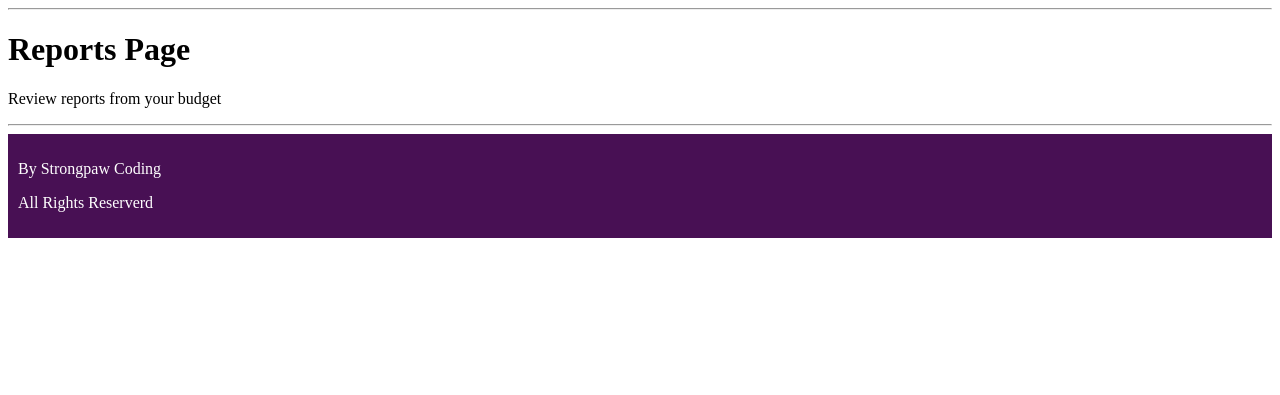
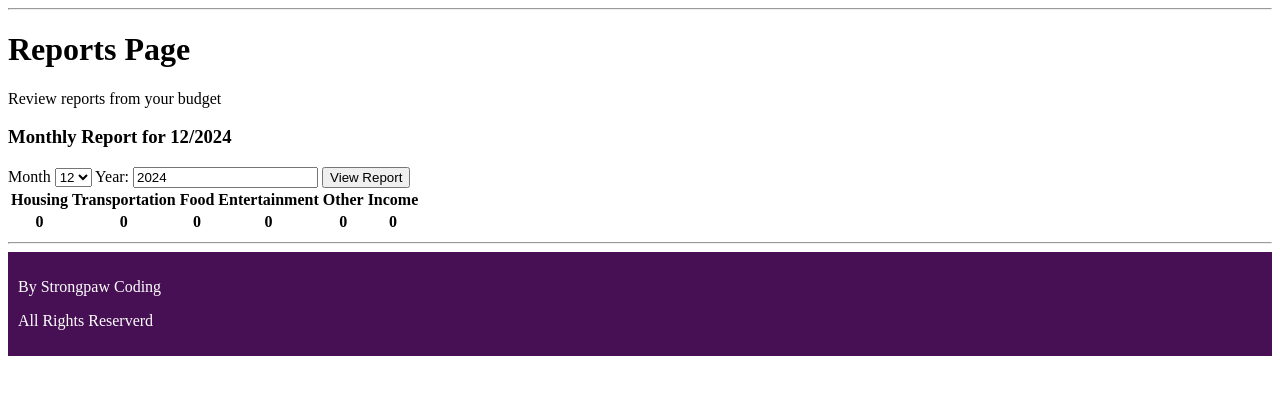
Before and after one commit to thieu-strongpaw/strongpaw_budget, a Django app: page /reports/ in a window 1280 px wide. Shown: the part 146-541 px from the top of the page. Run offline with Django 5.2, Linux system fonts and the light colour scheme; data that the repository does not hold is empty.

Commit message:
added the reports view.py and reports.html. Still need to work on parsing category data

```diff
--- a/reports/templates/reports/reports.html
+++ b/reports/templates/reports/reports.html
@@ -5,4 +5,38 @@
 <h1>Reports Page</h1>
 <p>Review reports from your budget</p>
 
+<h3>Monthly Report for {{ month }}/{{ year }}</h3>
+
+<!-- select month to report -->
+<form method="get">
+	<label for="month">Month</lable>
+	<select id="month" name="month">
+		{% for m in months %}
+			<option value="{{ m }}" {% if m == month %}selected{% endif %}>{{ m }}</option>
+		{% endfor %}
+	</select>
+	<label for="year">Year:</label>
+	<input type="number" id="year" name="year" value="{{ year }}">
+	<button type="submit">View Report</button>
+</form>
+
+<!-- transactions tabel breakdown -->
+<table>
+	<thead>
+		<tr>
+			{% for supercat in supercategories %}
+			<th>{{ supercat }}</th>
+			{% endfor %}
+		</tr>
+	</thead>
+	<tbody>
+		<tr>
+			<!-- this is the totals for supercategories -->
+			{% for name, value in totals_list %}
+				<th>{{ value }}</th>
+			{% endfor %}
+		</tr>
+	</tbody>
+</table>
+
 {% endblock page_content %}
--- a/reports/views.py
+++ b/reports/views.py
@@ -1,4 +1,52 @@
 from django.shortcuts import render
+from django.db.models import Sum
+from transactions.models import Transaction, Category
+from datetime import datetime
 
 def index(request):
-    return render(request, 'reports/reports.html')
+    year = request.GET.get('year', datetime.now().year)
+    month = request.GET.get('month', datetime.now().month)
+
+    transactions = Transaction.objects.filter(
+        transaction_date__year=year,
+        transaction_date__month=month
+    ).values(
+        'category__supercategory',
+        'category__name'
+    ).annotate(total_spent=Sum('amount')).order_by('category__supercategory', 'category__name')
+
+    report_data = {supercat[0]: [] for supercat in Category.SUPERCATEGORY_CHOICES}
+    totals = {supercat[0]: 0 for supercat in Category.SUPERCATEGORY_CHOICES}
+
+    for txn in transactions:
+        supercat = txn['category__supercategory']
+        category = txn['category__name']
+        total_spent = txn['total_spent']
+        report_data[supercat].append({'category': category, 'total_spent': total_spent})
+        totals[supercat] += total_spent
+
+    totals_list = list(zip(totals.keys(), totals.values()))
+
+    # TODO: this does not quite work. I need to shape the data in such a way that
+    # gets rid of the dic and uses list or tuple.
+    #total_data_lst = list(zip(report_data.keys(), report_data.values()))
+
+
+    report_data_list = [
+        (supercat, report_data[supercat]) for supercat in report_data.keys()
+    ]
+
+    # Predefined ranges for templates
+    supercategories = [choice[0] for choice in Category.SUPERCATEGORY_CHOICES]
+    months = range(1, 13)
+
+    context = {
+        'totals_list': totals_list,
+        'report_data_list': report_data_list,
+        'year': year,
+        'month': month,
+        'supercategories': supercategories,
+        'months': months,
+    }
+
+    return render(request, 'reports/reports.html', context)
```
